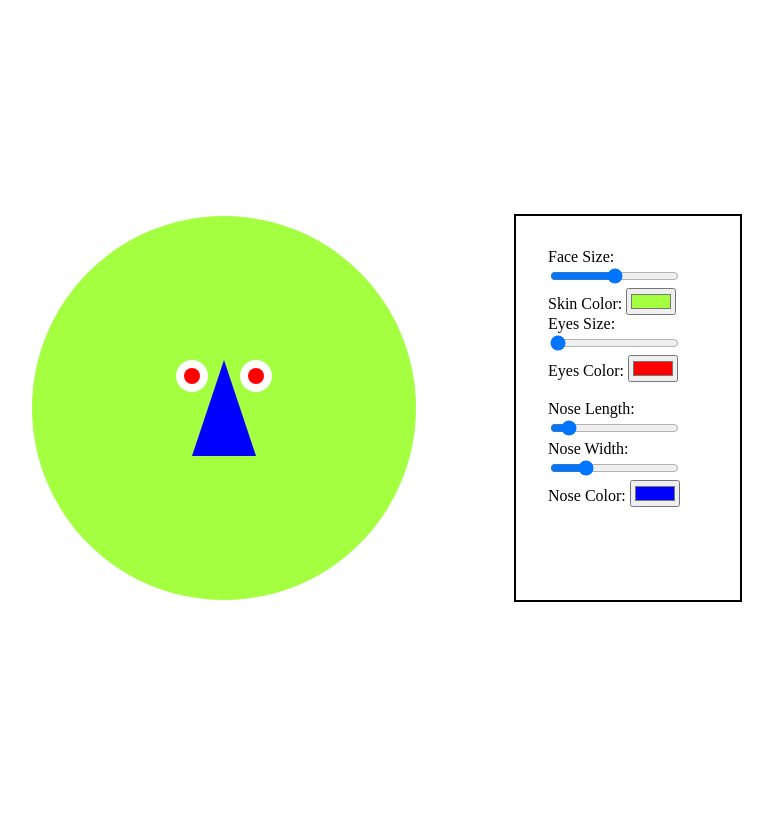
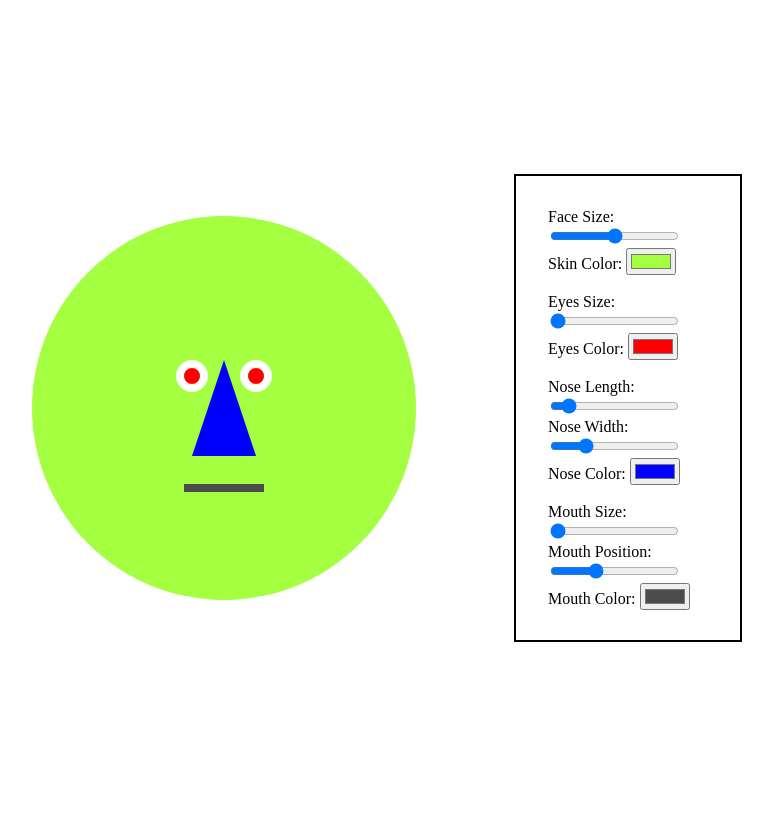
Before and after one commit to fenglish/make_a_face_app, a PHP site: page / in a window 1280 px wide. Shown: the whole page, without its empty margins (24-797 px from the left). Run offline with PHP 8.4, Linux system fonts and the light colour scheme.

Commit message:
add mouth

```diff
--- a/index.html
+++ b/index.html
@@ -11,6 +11,7 @@
     <div class="outline">
       <div class="eyes"></div>
       <div class="eye-balls"></div>
+      <div class="mouth"></div>
       <div class="nose"></div>
     </div>
   </div>
@@ -19,7 +20,7 @@
     <label for="face-size">Face Size:</label><br>
     <input id="face-size" type="range" name="outline-size" min="15" max="25" value="20" data-sizing="rem"><br>
     <label for="skin-color">Skin Color:</label>
-    <input id="skin-color" type="color" name="outline-color" value="#a3ff3f"><br>
+    <input id="skin-color" type="color" name="outline-color" value="#a3ff3f"><br><br>
 
     <label for="eyes-size">Eyes Size:</label><br>
     <input id="eyes-size" type="range" name="eyes" min="2" max="6" value="2" data-sizing="rem"><br>
@@ -31,7 +32,15 @@
     <label for="nose-size">Nose Width:</label><br>
     <input id="nose-size" type="range" name="nose-width" min="1" max="5" value="2" data-sizing="rem"><br>
     <label for="nose-color">Nose Color:</label>
-    <input id="nose-color" type="color" name="nose-color" value="#0000ff"><br>
+    <input id="nose-color" type="color" name="nose-color" value="#0000ff"><br><br>
+
+    <label for="mouth-size">Mouth Size:</label><br>
+    <input id="mouth-size" type="range" name="mouth" min="5" max="20" value="5" data-sizing="rem"><br>
+    <label for="mouth-size">Mouth Position:</label><br>
+    <input id="mouth-size" type="range" name="mouth-position" min="5" max="20" value="10" data-sizing="rem"><br>
+    <label for="mouth-color">Mouth Color:</label>
+    <input id="mouth-color" type="color" name="mouth-color" value="#4C4C4C"><br>
+
   </div>
 
   <script>
@@ -48,6 +57,9 @@
         document.documentElement.style.setProperty('--eye-balls-margin-left', -this.value-(this.value/4) + suffix );
         document.documentElement.style.setProperty('--eye-balls-distance', this.value*2 + suffix );
       }
+      if( this.name === "mouth"){
+        document.documentElement.style.setProperty(`--${this.name}`+'-height', this.value/10 + suffix );
+      }
       document.documentElement.style.setProperty(`--${this.name}`, this.value + suffix );
     }
     inputs.forEach( function( element ){
--- a/style.css
+++ b/style.css
@@ -13,12 +13,17 @@
   --nose-length: 6rem;
   --nose-width: 2rem;
   --nose-color: #0000ff;
+  --mouth: 5rem;
+  --mouth-height: 0.5rem;
+  --mouth-position: 10rem;
+  --mouth-color: #4C4C4C;
 }
 
 body {
   margin: 10;
   font-size: 1rem;
   display: flex;
+  flex:1;
   min-height: 100vh;
   align-items: center;
 }
@@ -87,9 +92,21 @@ body {
   margin: auto;
 }
 
+.mouth {
+  width: var(--mouth);
+  height: var(--mouth-height);
+  background-color: var(--mouth-color);
+  position: absolute;
+  top: var(--mouth-position);
+  left: 0;
+  right: 0;
+  bottom: 0;
+  margin: auto;
+}
+
 .controls {
   width: 10rem;
-  height: 20rem;
+  height: 25rem;
   border: 2px solid black;
   margin: 50px;
   position: relative;
```
